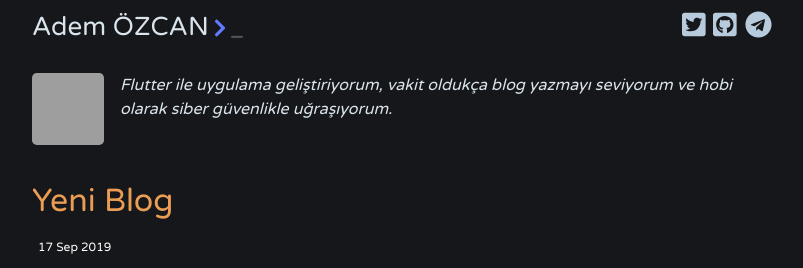
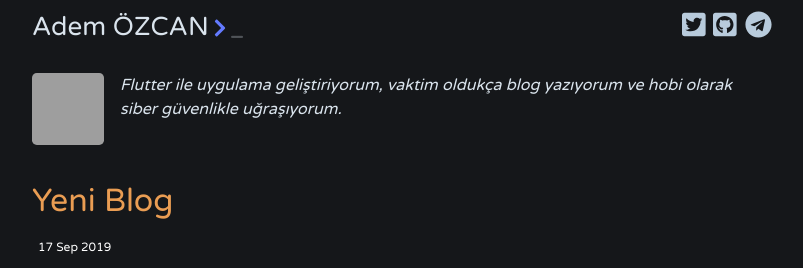
Before and after one commit to Adem68/blog-tr, a Jekyll site: the page built from _posts/2019-09-17-yeni-blog.md, in a window 1280 px wide. Shown: the top 268 px of the page, without its empty margins (238-1041 px from the left). Built offline with Jekyll 4.4.1, drawn with Linux system fonts in a browser that asks for light colours; nearby versions of some CDN libraries; grey boxes are pictures that could not be loaded.

Commit message:
Update _config.yml

```diff
--- a/_config.yml
+++ b/_config.yml
@@ -2,7 +2,7 @@ title: Adem ÖZCAN
 author: Adem Furkan ÖZCAN
 email: info@ademfurkan.com
 description: >-
-    Flutter ile uygulama geliştiriyorum, vakit oldukça blog yazmayı seviyorum ve hobi olarak siber güvenlikle uğraşıyorum.
+    Flutter ile uygulama geliştiriyorum, vaktim oldukça blog yazıyorum ve hobi olarak siber güvenlikle uğraşıyorum.
 baseurl: ""
 url: "https://adem68.github.io"
 twitter_username: AdemOzcan68
```
